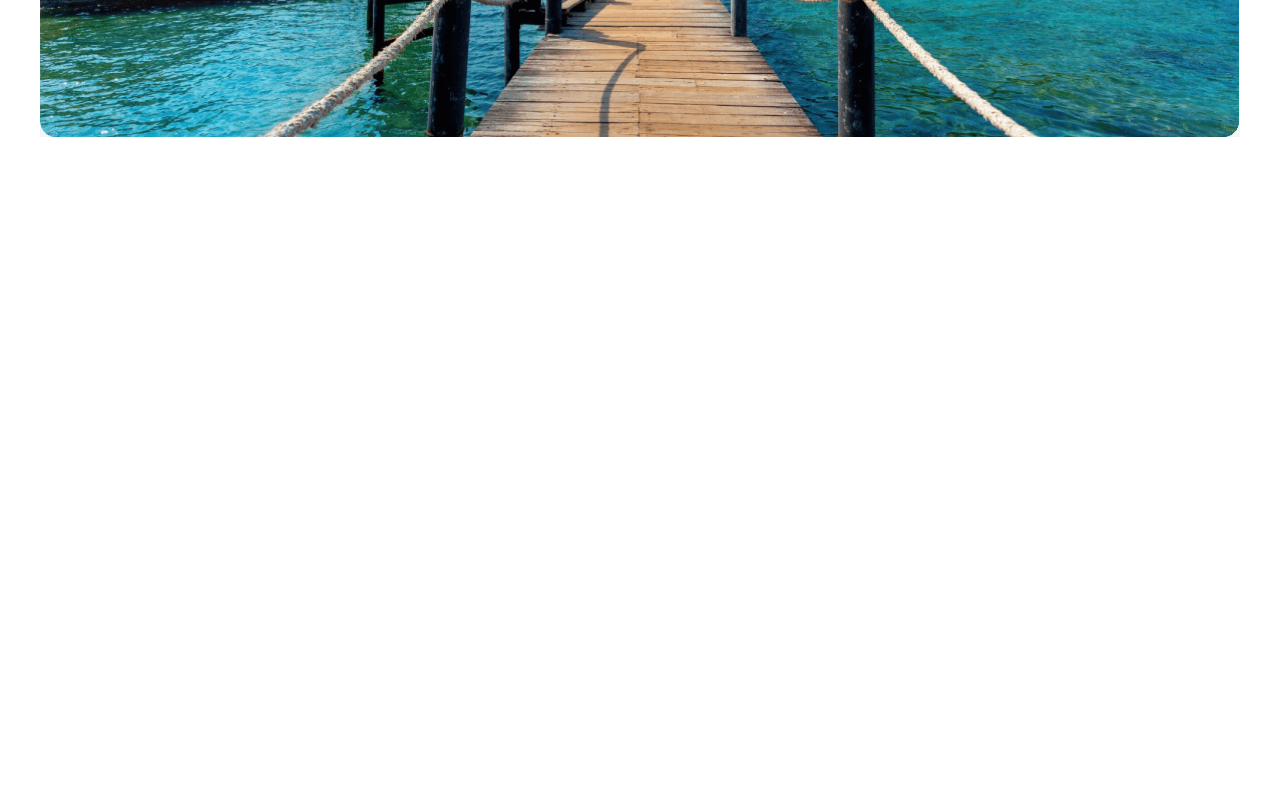
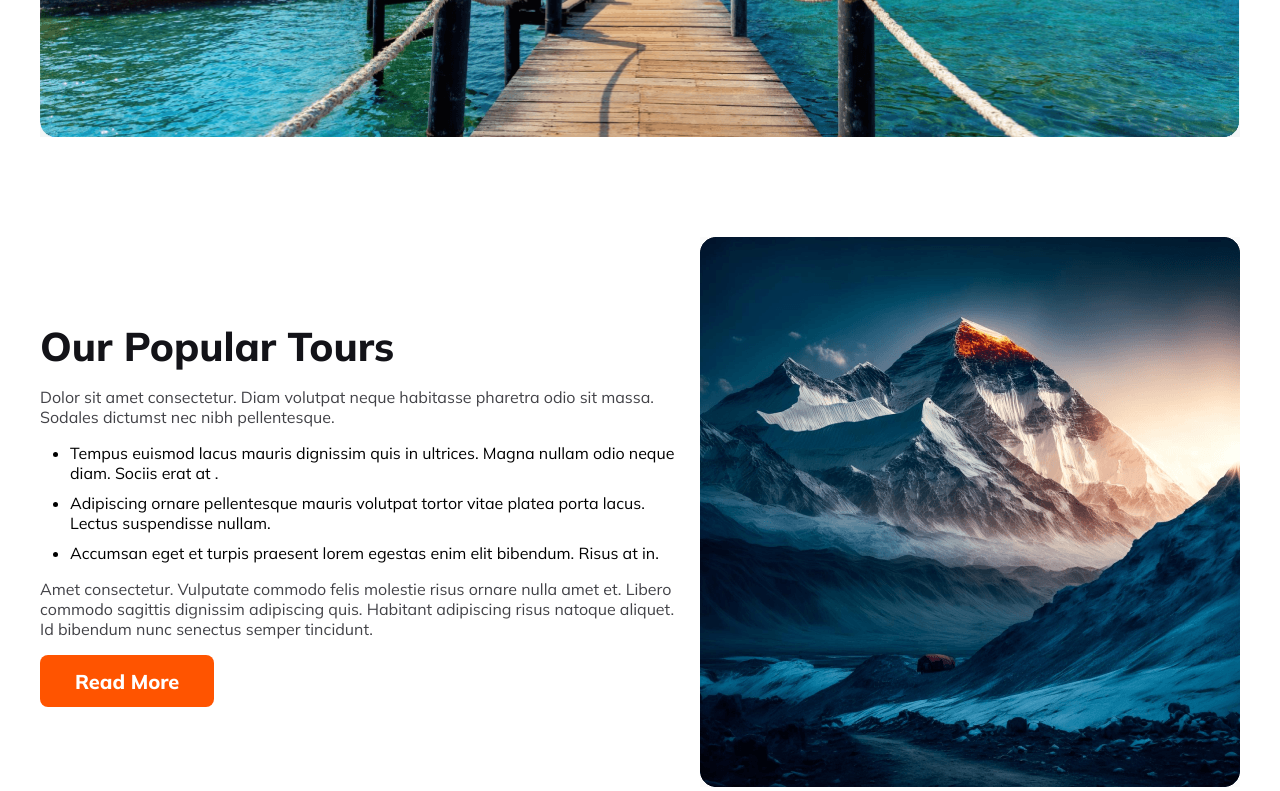
Before and after one commit to imrul099/vegas-travel, a plain HTML site: page index.html in a window 1280 px wide. Shown: the part 508-1299 px from the top of the page. Before the commit the page ends 800 px from the top, so only its background shows below. Drawn offline with Linux system fonts and the light colour scheme.

Commit message:
added the card section

```diff
--- a/index.html
+++ b/index.html
@@ -48,6 +48,23 @@
                 </select>
                 <button class="input-btn"><span><i class="fa-solid fa-magnifying-glass"></i></span> Find More</button>
         </section>
+        <section class="card-section">
+            <div class="card-text-container">
+                <h3>Our Popular Tours</h3>
+                <p>Dolor sit amet consectetur. Diam volutpat neque habitasse pharetra odio sit massa. Sodales dictumst nec nibh pellentesque.</p>
+                <ul>
+                    <li>Tempus euismod lacus mauris dignissim quis in ultrices. Magna nullam odio neque diam. Sociis erat at .</li>
+                    <li>Adipiscing ornare pellentesque mauris volutpat tortor vitae platea porta lacus. Lectus suspendisse nullam.</li>
+                    <li> Accumsan eget et turpis praesent lorem egestas enim elit bibendum. Risus at in.</li>
+                </ul>
+                <p>Amet consectetur. Vulputate commodo felis molestie risus
+                    ornare nulla amet et. Libero commodo sagittis dignissim adipiscing quis. Habitant adipiscing risus natoque aliquet. Id bibendum nunc senectus semper tincidunt.</p>
+                    <button class="btn-primary">Read More</button>
+            </div>
+            <div class="img-container">
+                <img src="./Images/Rectangle 4.png" alt="">
+            </div>
+        </section>
     </main>
     <footer>
 
--- a/styles/index.css
+++ b/styles/index.css
@@ -58,14 +58,14 @@ nav {
 }
 
 /* main section */
-main{
+main {
   margin: 0 auto;
   max-width: 1200px;
 }
 
 /* explore section */
 
-.explore-section{
+.explore-section {
   display: flex;
   gap: 20px;
   flex-direction: column;
@@ -96,7 +96,7 @@ main{
   line-height: 1.62rem;
 }
 
-.input-section #input-field{
+.input-section #input-field {
   width: 170px;
   height: 48px;
   padding: 0 8px;
@@ -105,7 +105,7 @@ main{
   border: none;
 }
 
-.input-section #where{
+.input-section #where {
   width: 170px;
   height: 48px;
   background: #fff;
@@ -115,7 +115,7 @@ main{
   border: none;
 }
 
-.input-section #type-field{
+.input-section #type-field {
   width: 170px;
   height: 48px;
   background: #fff;
@@ -125,10 +125,57 @@ main{
   border: none;
 }
 
-.input-btn{
+.input-btn {
   border-radius: 8px;
-    background: #FF5400;
+  background: #ff5400;
   padding: 14px 16px;
   color: #fff;
   border: none;
 }
+
+/* card section */
+.card-section{
+    margin-top: 100px;
+    display: flex;
+    align-items: center;
+    justify-content: space-between;
+    gap: 20px;
+}
+.card-text-container{
+    flex: 1;
+}
+
+.card-text-container h3 {
+  color: #131318;
+  font-size: 2.5rem;
+  font-weight: 800;
+  line-height: normal;
+}
+
+.card-text-container p{
+    font-size: 1rem;
+    font-weight: 400;
+    color: #424247;
+    margin-top: 16px;
+    margin-bottom: 16px;
+}
+
+.card-text-container ul li{
+    margin-bottom: 10px;
+    margin-left: 30px;
+
+}
+
+.btn-primary{
+    color: #fff;
+    background: #ff5400;
+    font-size: 1.25rem;
+    font-weight: 800;
+    padding: .87rem 2.18rem;
+    border-radius: .5rem;
+    border: none;
+}
+
+.img-container img{
+    width: 100%;
+}
```
Lines whose indentation alone changed are shown as unchanged.
